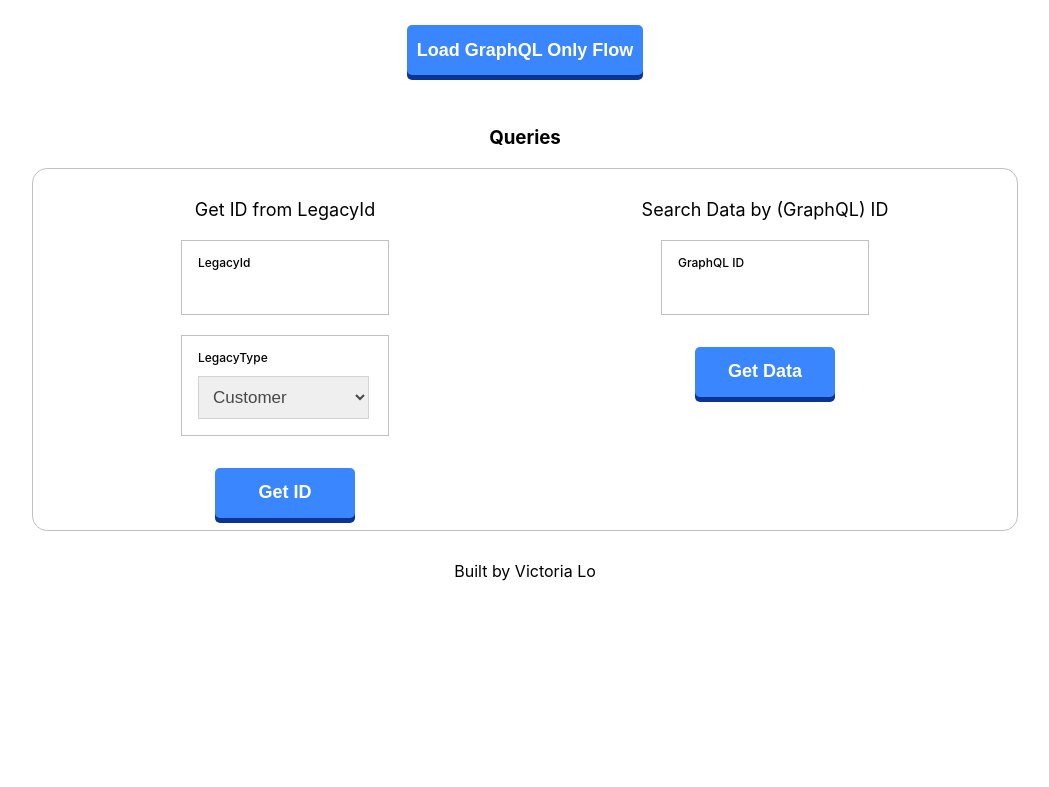
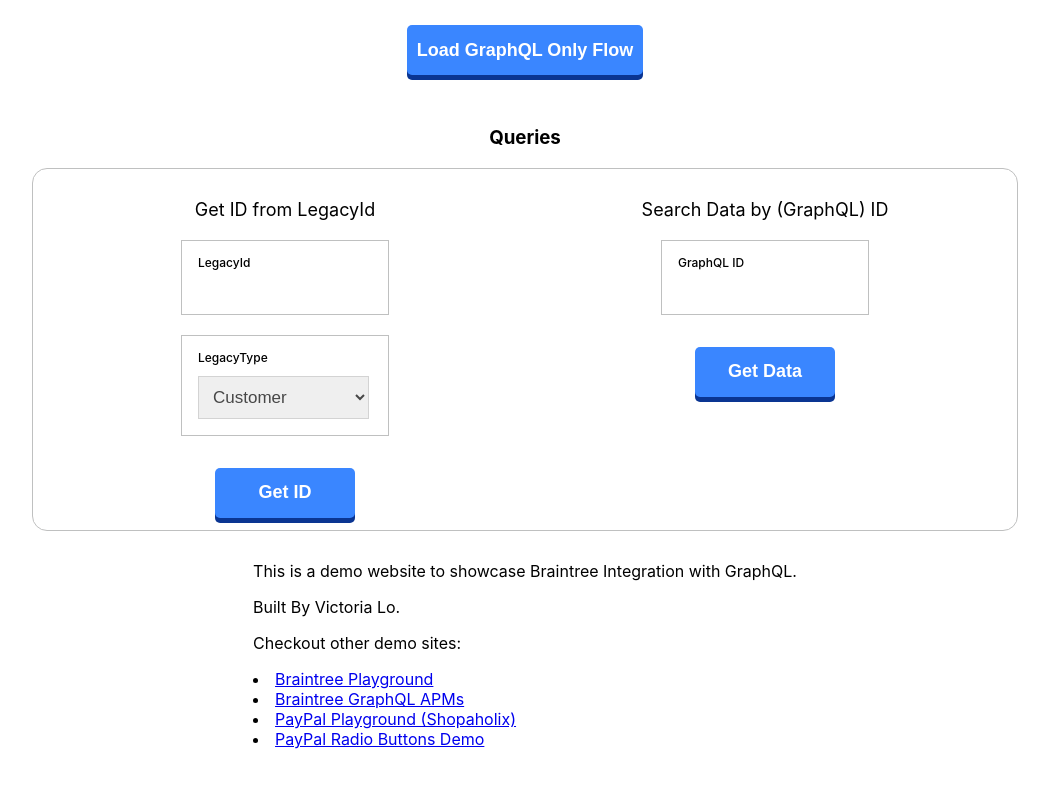
Before and after one commit to victoria-lo/bt-gql, a React (Create React App) app: page / in a window 1280 px wide. Shown: the part 413-1200 px from the top of the page, without its empty margins (115-1164 px from the left). Before the commit the page ends 1010 px from the top, so only its background shows below. Built offline with nearby package versions, Linux system fonts and the light colour scheme.

Commit message:
add about

```diff
--- a/src/App.js
+++ b/src/App.js
@@ -194,7 +194,19 @@
             </button>
           </div>
           <Search />
-          <p>Built by Victoria Lo</p>
+          <div style={{marginBottom:"50px",textAlign:"left"}}>
+            <p>This is a demo website to showcase Braintree Integration with GraphQL.</p>
+            <p>Built By Victoria Lo.</p>
+
+            <div>
+            <p>Checkout other demo sites:</p>
+              <li><a href="https://btplayground.onrender.com/">Braintree Playground</a></li>
+              <li><a href="https://btgql-apm.onrender.com/">Braintree GraphQL APMs</a></li>
+              <li><a href="https://shopaholix.onrender.com/">PayPal Playground (Shopaholix)</a></li>
+              <li><a href="https://radio-btn-demo.onrender.com/">PayPal Radio Buttons Demo</a></li>
+            </div>
+          </div>
+
         </div>
       )}
     </div>
```
Also changed, not shown: 1 other file (tests, documents, lock files or other folders).
